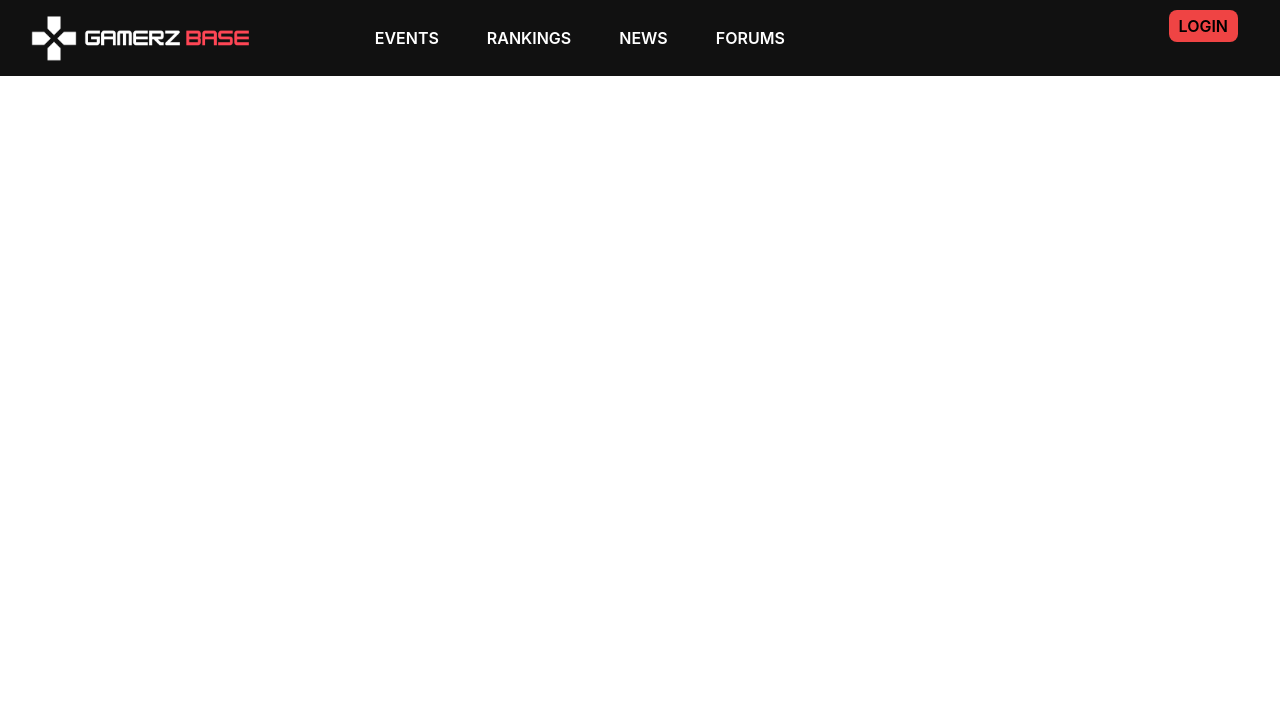
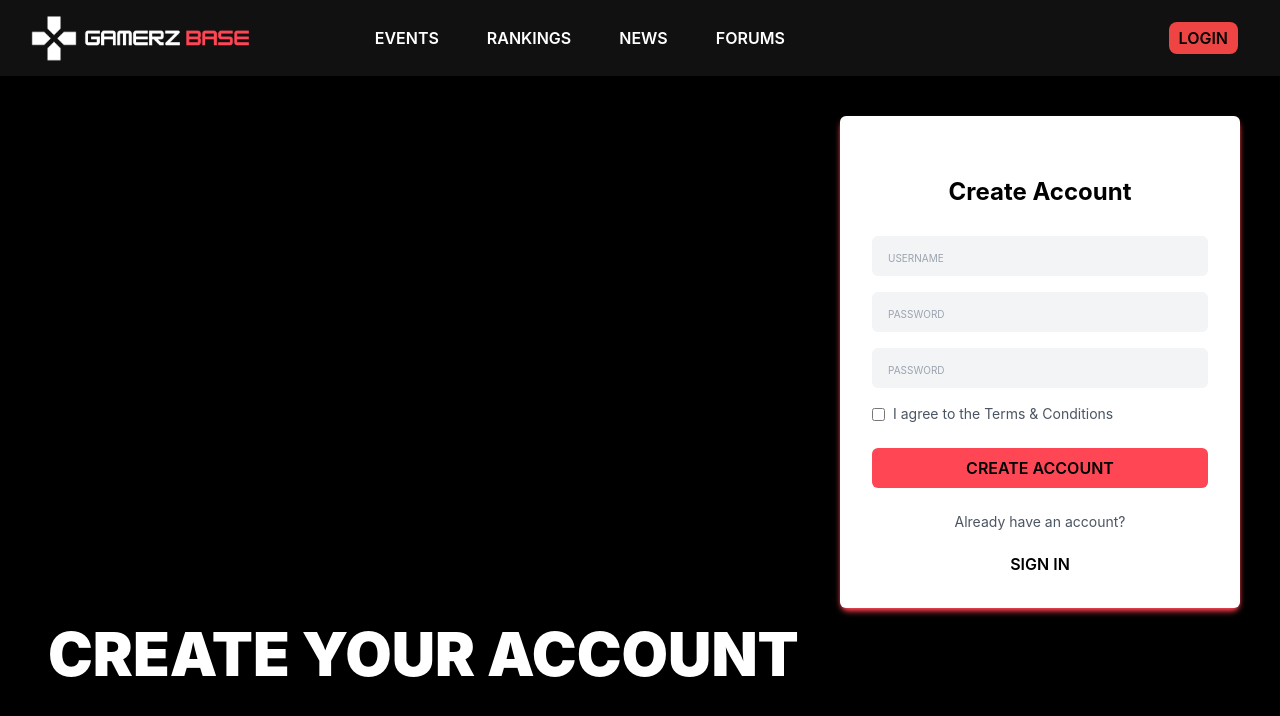
Before and after one commit to OM192004/GamerzBase, a React (Create React App) app in the folder frontend/: page /Register in a window 1280 px wide. Shown: the top 716 px of the page. Built offline with nearby package versions, Linux system fonts and the light colour scheme.

Commit message:
Login and sign up done

```diff
--- a/frontend/src/App.js
+++ b/frontend/src/App.js
@@ -4,6 +4,7 @@ import './assests/styles/style.css';
 import Navbar from './components/Navbar';
 import { BrowserRouter as Router, Route, Routes } from 'react-router-dom';
 import Login from './components/Login';
+import Register from './components/Register';
 
 function App() {
   return (
@@ -12,6 +13,7 @@ function App() {
       <Navbar/>
       <Routes>
         <Route path="/login" element={<Login/>} />
+        <Route path='/Register' element={<Register/>} />
       </Routes>
     </Router>
 
--- a/frontend/src/components/Login.jsx
+++ b/frontend/src/components/Login.jsx
@@ -3,26 +3,24 @@ import { Link } from 'react-router-dom';
 
 const Login = () => {
   return (
-    <div className="flex h-fit  justify-center ">
-      <div className="flex w-[400px] max-w-4xl rounded-lg shadow-lg border-2">
-        <div className="w-full p-8 bg-white">
-          <h2 className="text-2xl font-bold text-center mb-6">Sign in</h2>
-          <form>
-
+    <div className="flex h-screen  justify-center bg-black size-full">
+      <div className="flex w-[400px] max-w-4xl rounded-lg shadow-md h-3/4 shadow-line mt-10">
+        <div className="w-full p-8 bg-white  rounded-md">
+          <h2 className="text-2xl font-bold text-center mb-6 mt-7">Sign in</h2>
+          <form className='mt-7'>
             <div className="mb-4">
               <input
                 type="email"
                 placeholder="USERNAME"
-                className="w-full px-4 py-2 rounded-md bg-gray-100 placeholder:text-[10px] placeholder:text-bold "
-                onClick={()=>{}}
+                className="w-full px-4 py-2 rounded-md bg-gray-100 placeholder:text-[10px] placeholder:text-bold hover:bg-gray-200"
+                onClick={() => { }}
               />
             </div>
             <div className="mb-4">
-            <input
+              <input
                 type="password"
                 placeholder="PASSWORD"
-                className="w-full px-4 py-2 rounded-md bg-gray-100 placeholder:text-[10px] placeholder:text-bold "
-                onClick={()=>{}}
+                className="w-full px-4 py-2 rounded-md bg-gray-100 placeholder:text-[10px] placeholder:text-bold hover:bg-gray-200"
               />
             </div>
             <div className="flex items-center justify-between mb-6">
@@ -30,23 +28,27 @@ const Login = () => {
                 <input type="checkbox" className="form-checkbox text-purple-600" />
                 <span className="ml-2 text-sm text-gray-600">Remember me</span>
               </label>
-              <a href="#" className="text-sm text-purple-600 hover:underline">Forgot password?</a>
+              <a href="#" className="text-sm text-line hover:underline hover:text-black duration-300">Forgot password?</a>
             </div>
             <Link to="/Profile">
-            <button
-              type="submit"
-              className="w-full py-2 bg-purple-600 text-white rounded-md hover:bg-purple-700 transition-colors"
-            >
-              Sign In
-            </button>
+              <button
+                type="submit"
+                className="w-full py-2 bg-line text-black rounded-md hover:bg-red-400 transition-colors font-semibold"
+              >
+                SIGN IN
+              </button>
             </Link>
           </form>
+
           <p className="mt-6 text-center text-sm text-gray-600">
-            Don't have an account?{' '}
-            <Link to="/signup" className="text-purple-600 hover:underline">
-              Create
+            Don't have an account?
+          </p>
+          <div className='group  relative mt-5 max-w-fit mx-auto'>
+            <Link to="/Register" className="text-black font-semibold min-h-fit px-2.5 py-1  rounded-md duration-300">
+              CREATE
             </Link>
-          </p>
+            <span className="absolute left-0 bottom-0 w-full h-0.5 bg-line scale-x-0 group-hover:scale-x-100 transition-transform duration-300 origin-center mt-7"></span>
+          </div>
         </div>
       </div>
     </div>
--- a/frontend/src/components/Navbar.jsx
+++ b/frontend/src/components/Navbar.jsx
@@ -38,7 +38,7 @@ function Navbar() {
                 </div>
             </div>
             <Link to="/login">
-                <div className='text-black flex md:mr-8 items-center'>
+                <div className='text-black flex md:mr-8 items-center min-h-full'>
                     <button className='bg-red-500 h-fit rounded-lg px-2.5 py-1 font-semibold hover:bg-red-400 duration-500'>
                         LOGIN
                     </button>
--- a/frontend/src/components/Register.jsx
+++ b/frontend/src/components/Register.jsx
@@ -0,0 +1,63 @@
+import React from 'react';
+import { Link } from 'react-router-dom';
+
+const Register = () => {
+  return (
+    <div className="flex min-h-screen justify-between bg-black size-full">
+        <div className='flex items-end ml-7  mb-4 text-6xl font-[900] text-white'>
+            <h1 className=' mb-44 ml-5'>CREATE YOUR ACCOUNT</h1>
+        </div>
+      <div className="flex w-[400px] max-w-4xl rounded-lg shadow-md  shadow-line mt-10 h-fit mr-10">
+
+        <div className="w-full p-8 bg-white  max-h-fit rounded-md">
+          <h2 className="text-2xl font-bold text-center my-7 font-FF Mark W05">Create Account</h2>
+          <form>
+            <div className="mb-4">
+            <input
+                type="username"
+                placeholder="USERNAME"
+                className="w-full px-4 py-2 rounded-md bg-gray-100 placeholder:text-[10px] placeholder:text-bold hover:bg-gray-200"
+              />
+            </div>
+            <div className="mb-4">
+            <input
+                type="password"
+                placeholder="PASSWORD"
+                className="w-full px-4 py-2 rounded-md bg-gray-100 placeholder:text-[10px] placeholder:text-bold hover:bg-gray-200"
+              />
+            </div>
+            <div className="mb-4">
+            <input
+                type="password"
+                placeholder="PASSWORD"
+                className="w-full px-4 py-2 rounded-md bg-gray-100 placeholder:text-[10px] placeholder:text-bold hover:bg-gray-200"
+              />
+            </div>
+            <div className="flex items-center mb-6">
+              <input type="checkbox" className="form-checkbox text-purple-600 bg-red-600" />
+              <span className="ml-2 text-sm text-gray-600">I agree to the Terms & Conditions</span>
+            </div>
+            <button
+              type="submit"
+              className="w-full py-2 bg-line text-black rounded-md hover:bg-red-400 transition-colors font-semibold "
+            >
+              CREATE ACCOUNT
+            </button>
+          </form>
+          <p className="mt-6 text-center text-sm text-gray-600">
+            Already have an account?{' '}
+
+          </p>
+          <div className='group  relative mt-5 max-w-fit mx-auto'>
+            <Link to="/Login" className="text-black font-semibold min-h-fit px-2.5 py-1  rounded-md duration-300">
+              SIGN IN
+            </Link>
+            <span className="absolute left-0 bottom-0 w-full h-0.5 bg-line scale-x-0 group-hover:scale-x-100 transition-transform duration-300 origin-center mt-7"></span>
+          </div>
+        </div>
+      </div>
+    </div>
+  );
+};
+
+export default Register;
```
